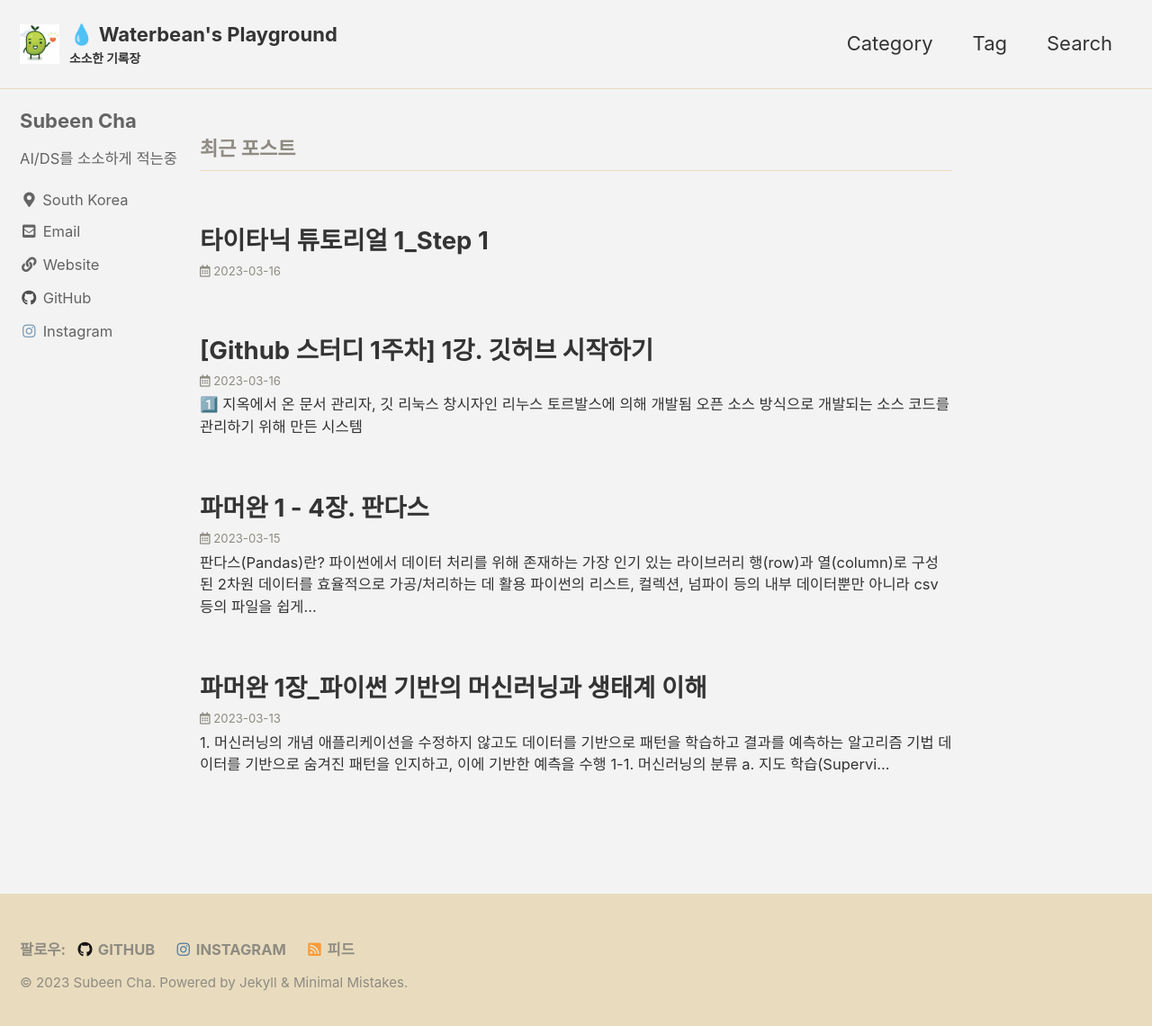
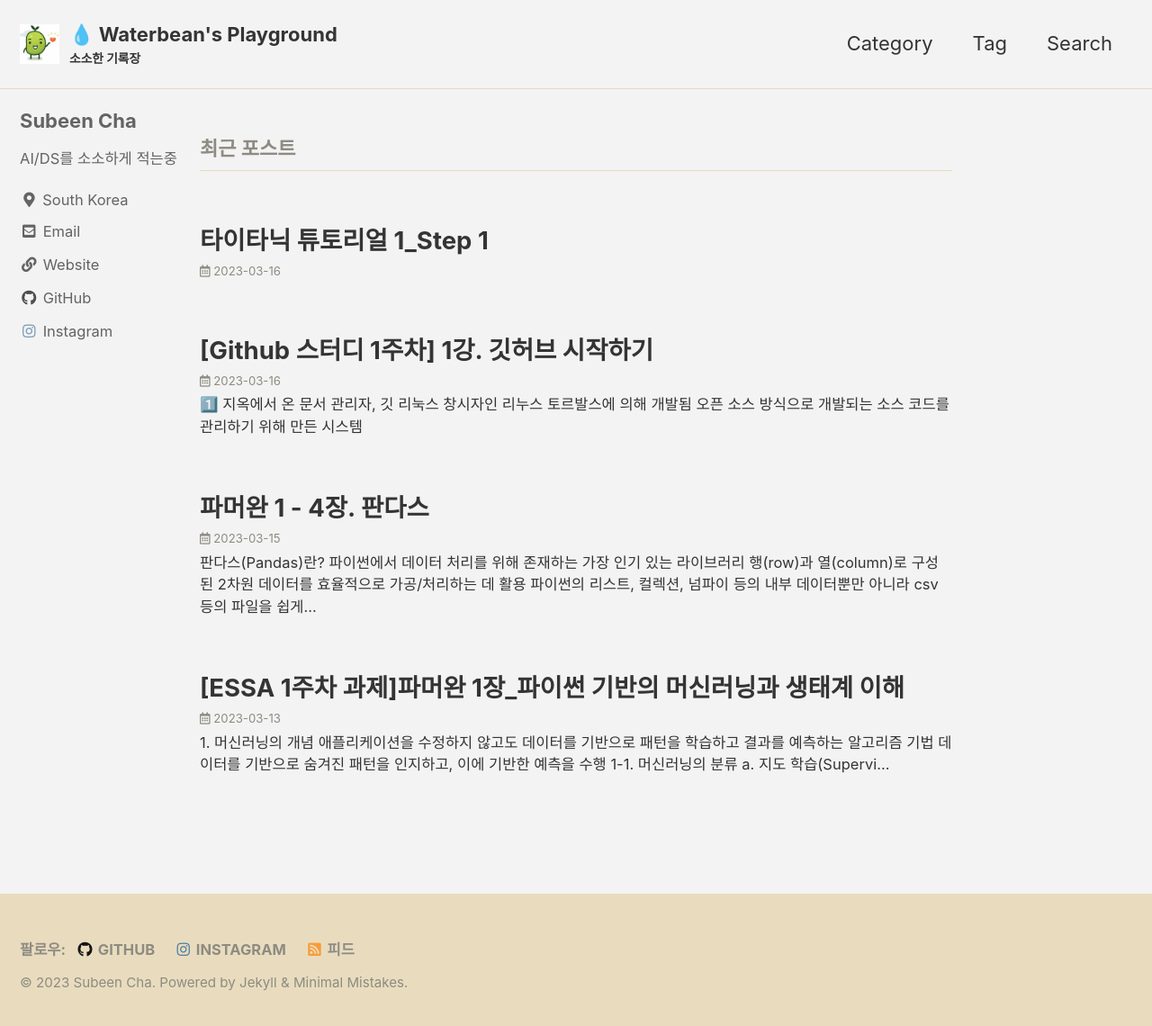
Before and after one commit to chasubeen/chasubeen.github.io, a Jekyll site: the page built from index.html, in a window 1280 px wide and 1148 px high. Shown: the top 1140 px of the window at 90% size. Built offline with Jekyll 4.4.1, drawn with Linux system fonts in a browser that asks for light colours; cached includes are drawn as plain includes; the list of posts is cut into pages by our own code.

Commit message:
File name changed

```diff
--- a/_posts/2023-03-13-pmw_1.md
+++ b/_posts/2023-03-13-pmw_1.md
@@ -1,6 +1,6 @@
 ---
 layout: single
-title:  "파머완 1장_파이썬 기반의 머신러닝과 생태계 이해"
+title:  "[ESSA 1주차 과제]파머완 1장_파이썬 기반의 머신러닝과 생태계 이해"
 categories: ML
 tags: [study, exercise]
 toc: true
```
